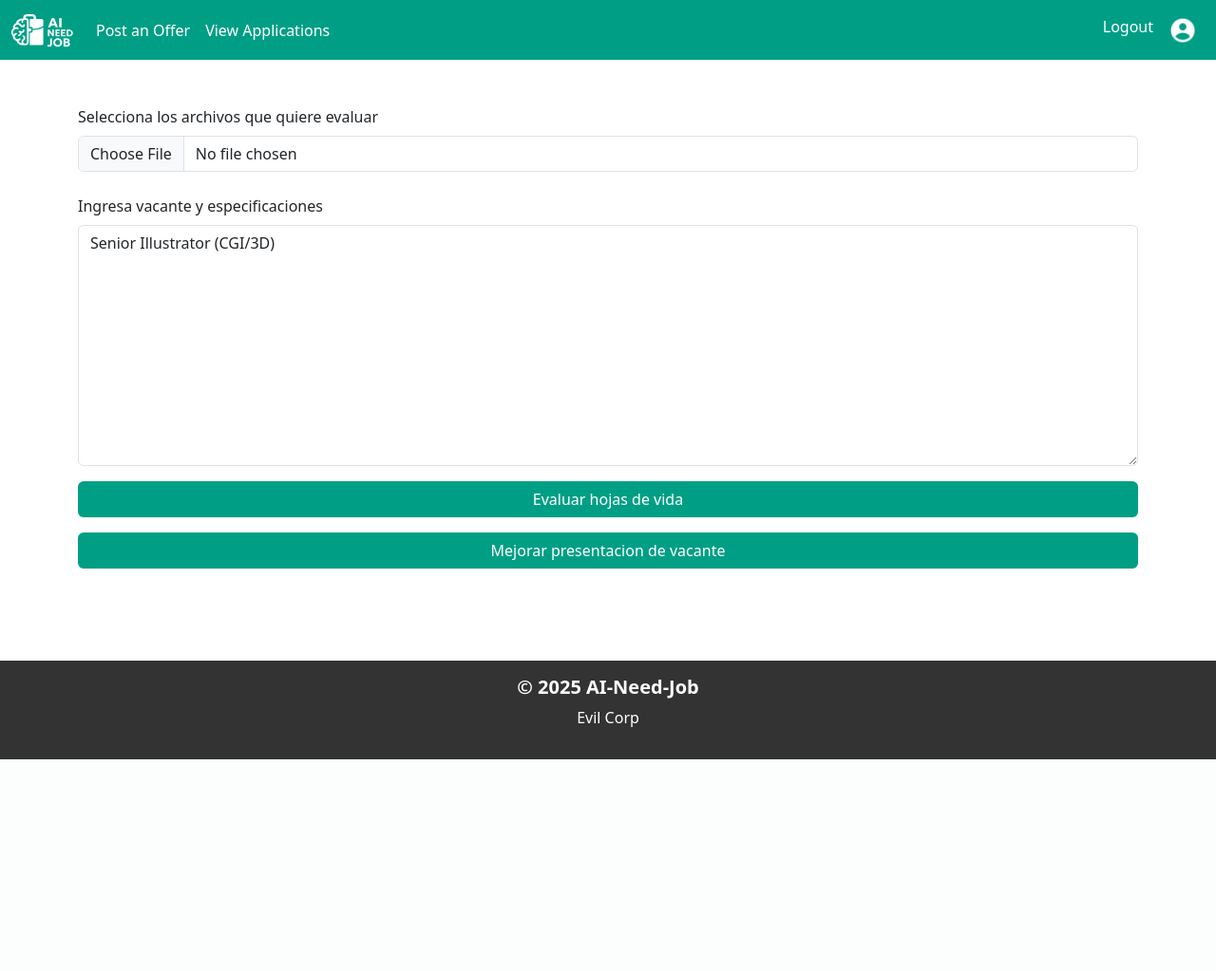
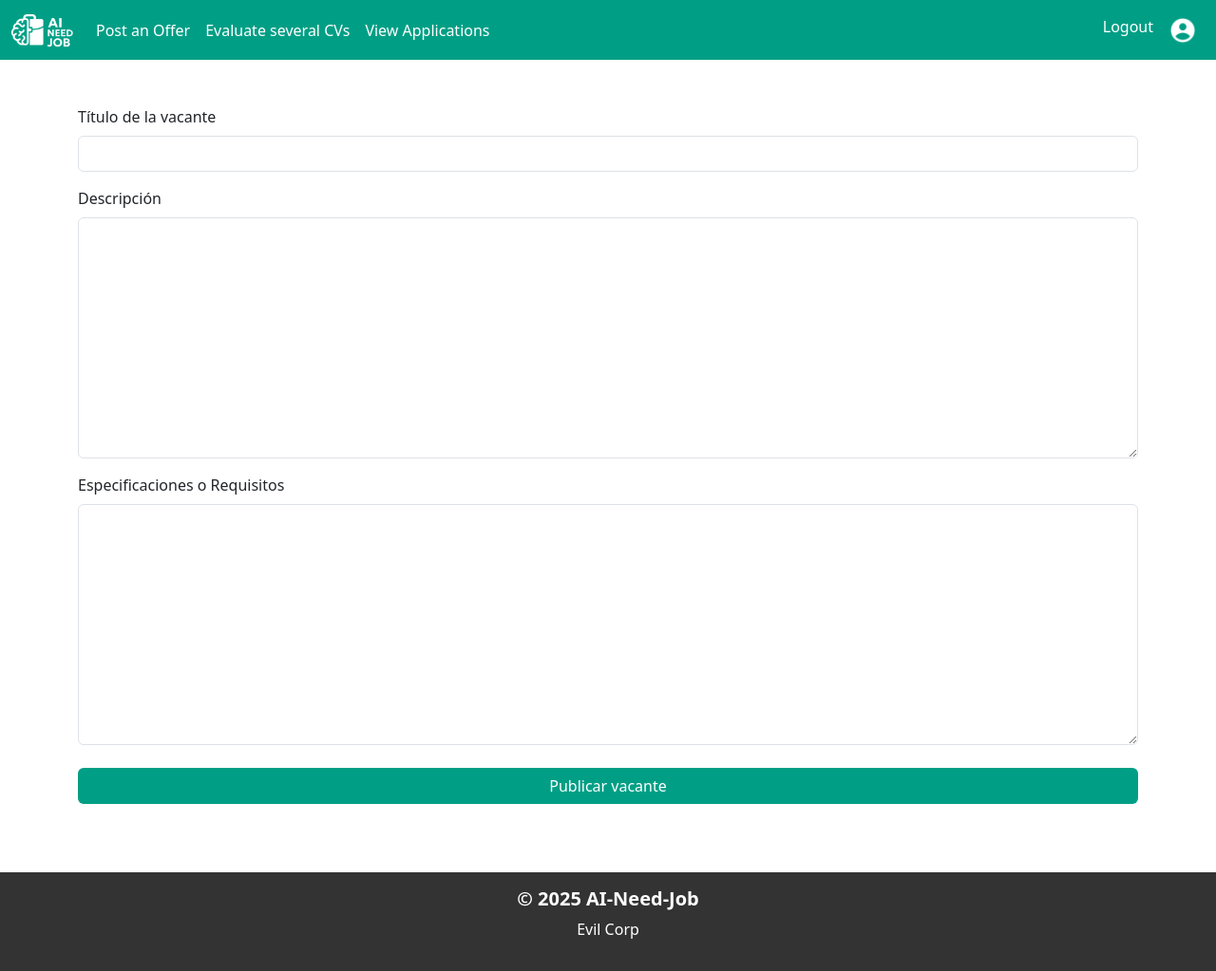
Before and after one commit to fcastroj/AI-Need-Job, a Django app: template offer/templates/offer.html in a window 1280 px wide. Shown: the whole page at 95% size. Before the commit the page ends 800 px from the top, so only its background shows below. Run offline with Django 5.2, Linux system fonts and the light colour scheme; the template is opened without the code that fills it: values that come from a table or form of the project are taken from there, others are empty; a user stored in the database is signed in; data comes from the database, SQL or seed files in the repository; both versions use the stored data as it was after the commit.

Commit message:
upload vacancies and show them

```diff
--- a/AiNeedJob/templates/base.html
+++ b/AiNeedJob/templates/base.html
@@ -48,10 +48,13 @@
                             </li>
                         {% else %}
                             <li class="nav-item">
-                                <a class="nav-link active" href="{% url 'upload_cvs' %}">Post an Offer</a>
+                                <a class="nav-link active" href="{% url 'upload_vacancies' %}">Post an Offer</a>
                             </li>
                             <li class="nav-item">
-                                <a class="nav-link active" href="#">View Applications</a>
+                                <a class="nav-link active" href="{% url 'upload_cvs' %}">Evaluate several CVs</a>
+                            </li>
+                            <li class="nav-item">
+                                <a class="nav-link active" href="{% url 'history' %}">View Applications</a>
                             </li>
                         {% endif %}
                     {% endif %}
@@ -90,5 +93,23 @@
     </footer>
 
     <script src="https://cdn.jsdelivr.net/npm/bootstrap@5.3.3/dist/js/bootstrap.bundle.min.js"></script>
+    <script>
+        document.addEventListener('DOMContentLoaded', function () {
+          const toggleButtons = document.querySelectorAll('.toggle-button');
+
+          toggleButtons.forEach(button => {
+            const targetId = button.getAttribute('data-bs-target');
+            const collapseEl = document.querySelector(targetId);
+
+            collapseEl.addEventListener('shown.bs.collapse', function () {
+              button.textContent = 'Mostrar menos';
+            });
+
+            collapseEl.addEventListener('hidden.bs.collapse', function () {
+              button.textContent = 'Mostrar más';
+            });
+          });
+        });
+      </script>
 </body>
 </html>
--- a/CVapp/templates/home.html
+++ b/CVapp/templates/home.html
@@ -22,7 +22,7 @@
     </div>
     {% elif user.role == 'recruiter' %}
     <div class="container text-center">
-        <a href="{% url 'upload_cvs' %}" class="btn text-white" style="background-color: #009f85;">Post Job Offers</a>
+        <a href="{% url 'upload_vacancies' %}" class="btn text-white" style="background-color: #009f85;">Post Job Offers</a>
         <a href="{% url 'history' %}" class="btn text-white" style="background-color: #009f85;">View Applications</a>
     </section>
     {% endif %}
--- a/offer/forms.py
+++ b/offer/forms.py
@@ -1,4 +1,5 @@
 from django import forms
+from .models import Vacancy
 
 class UploadFileFormOffer(forms.Form):
     file = forms.FileField(
@@ -7,3 +8,8 @@ class UploadFileFormOffer(forms.Form):
         required=False,
     )
     vacancy = forms.Textarea()
+
+class UploadVacancyForm(forms.Form):
+    title = forms.CharField(max_length=100, required=True)
+    description = forms.CharField(widget=forms.Textarea, required=True)
+    requirements = forms.CharField(widget=forms.Textarea, required=False)
--- a/offer/models.py
+++ b/offer/models.py
@@ -1,11 +1,10 @@
 from django.db import models
-from users.models import User
 
 class Vacancy(models.Model):
     title = models.CharField(max_length=100)
     description = models.TextField()
     requirements = models.TextField(null=True, blank=True)
-    state = models.CharField(default='closed' ,max_length=20, choices=[('open', 'Open'), ('closed', 'Closed')])
+    state = models.CharField(default='open' ,max_length=20, choices=[('open', 'Open'), ('closed', 'Closed')])
     uploaded_by = models.ForeignKey('users.User', on_delete=models.CASCADE, related_name='vacancies')
     uploaded_at = models.DateTimeField(auto_now_add=True)
 
--- a/offer/templates/offer.html
+++ b/offer/templates/offer.html
@@ -1,25 +1,43 @@
 {% extends 'base.html' %}
 {% block content %}
+{% load form_tags %}
 
-<form method="post" enctype="multipart/form-data" action="{% url 'upload_cvs' %}">
+{% if messages %}
+    {% for message in messages %}
+        {% if message.tags == 'success' %}
+            <p class="alert alert-success mt-3">{{ message }}</p>
+        {% elif message.tags == 'error' %}
+            <p class="alert alert-danger mt-3">{{ message }}</p>
+        {% elif message.tags == 'warning' %}
+            <p class="alert alert-warning mt-3">{{ message }}</p>
+        {% else %}
+            <p class="alert alert-info mt-3">{{ message }}</p>
+        {% endif %}
+    {% endfor %}
+{% endif %}
+
+
+<form method="post" enctype="multipart/form-data" action="{% url 'upload_vacancies' %}">
     {% csrf_token %}
+
     <div class="mb-3">
-        <label for="id_file" class="form-label">Selecciona los archivos que quiere evaluar</label>
-        <input type="file" name="file" class="form-control" id="id_file" accept=".pdf,.md,.txt">
+        <label for="id_title" class="form-label">Título de la vacante</label>
+        {{ form.title|add_class:"form-control" }}
     </div>
-    <div class="mt-4">
 
-        <div class="md-6 custom-box">
-            <label for="vacancy" class="form-label">Ingresa vacante y especificaciones</label>
-            <textarea required=True name="vacancy" class="form-control" id="vacancy" rows="10" placeholder="Text">{{ vacancy }}</textarea>
-        </div>
+    <div class="mb-3">
+        <label for="id_description" class="form-label">Descripción</label>
+        {{ form.description|add_class:"form-control" }}
     </div>
-    <div class="d-grid mt-3">
-        <button type="submit" class="btn" style="background-color: #009f85; color: #ffff;">Evaluar hojas de vida</button>
+
+    <div class="mb-3">
+        <label for="id_requirements" class="form-label">Especificaciones o Requisitos</label>
+        {{ form.requirements|add_class:"form-control" }}
     </div>
-    <div class="d-grid mt-3">
-        <button class="btn" style="background-color: #009f85; color: #ffff;">Mejorar presentacion de vacante</button>
+
+    <div class="d-grid mt-4">
+        <button type="submit" class="btn" style="background-color: #009f85; color: #ffff;">Publicar vacante</button>
     </div>
+
 </form>
-
 {% endblock content %}
--- a/offer/urls.py
+++ b/offer/urls.py
@@ -2,6 +2,6 @@ from django.urls import path
 from . import views
 
 urlpatterns = [
-    #path('', views.offer, name='offer'),
-    path('',views.uploadCVS, name='upload_cvs'),
+    path('upload_vacancies/',views.upload_vacancies, name='upload_vacancies'),
+    path('upload_cvs/',views.uploadCVS, name='upload_cvs'),
 ]
--- a/users/views.py
+++ b/users/views.py
@@ -5,6 +5,7 @@ from django.contrib.auth.hashers import check_password
 from django.contrib import messages
 from CVapp.models import Resume, Applied_resume, Saved_vacancy
 from offer.models import Vacancy
+
 def login(request):
     if request.method == 'POST':
         form = LoginForm(request.POST)
@@ -29,9 +30,6 @@ def login(request):
 def signup(request):
     if request.method == 'POST':
         form = SignupForm(request.POST)
-        print(request.POST)
-        print(form.errors)
-        print(form.is_valid())
         if form.is_valid():
             form.save()
             return redirect('login')
```
Also changed, not shown: offer/templates/matchingPage.html (added, +22 -0 lines), offer/views.py (+37 -5 lines), users/templates/managementPage.html (+30 -1 lines), db.sqlite3.
